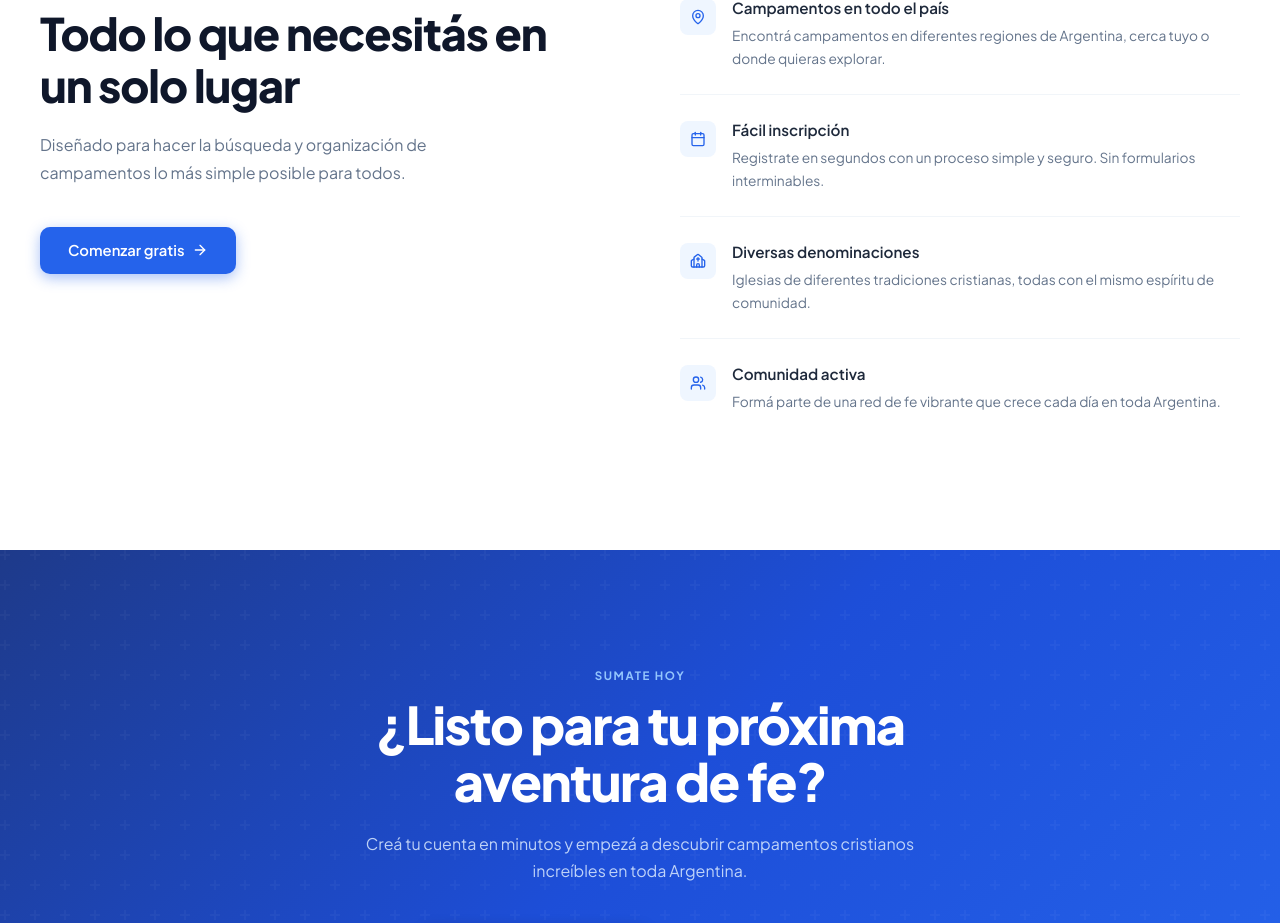
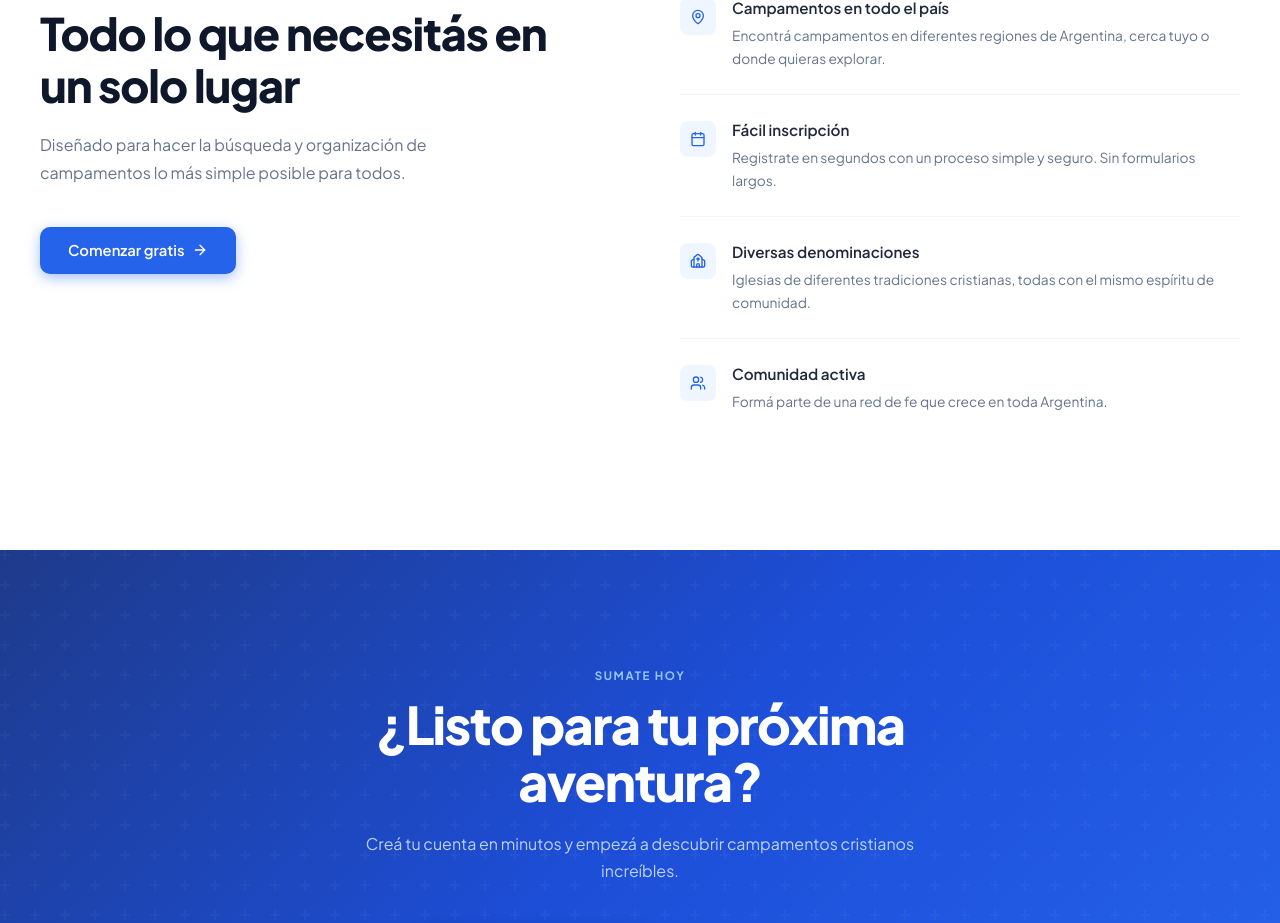
Before and after one commit to ICEPM-Dev/Buscampa, a React (Vite) app in the folder frontend/: page / in a window 1280 px wide. Shown: the part 1728-2651 px from the top of the page. Built offline with nearby package versions, Linux system fonts and the light colour scheme; no server answers.

Commit message:
borre denominacion y mejore diseño front

```diff
--- a/frontend/src/pages/Home.tsx
+++ b/frontend/src/pages/Home.tsx
@@ -642,7 +642,7 @@ export default function Home() {
                 {
                   icon: <Calendar size={16} />,
                   title: "Fácil inscripción",
-                  text: "Registrate en segundos con un proceso simple y seguro. Sin formularios interminables.",
+                  text: "Registrate en segundos con un proceso simple y seguro. Sin formularios largos.",
                 },
                 {
                   icon: <Church size={16} />,
@@ -652,7 +652,7 @@ export default function Home() {
                 {
                   icon: <Users size={16} />,
                   title: "Comunidad activa",
-                  text: "Formá parte de una red de fe vibrante que crece cada día en toda Argentina.",
+                  text: "Formá parte de una red de fe que crece en toda Argentina.",
                 },
               ].map((f) => (
                 <div className="feature-item" key={f.title}>
@@ -675,11 +675,11 @@ export default function Home() {
                 Sumate hoy
               </span>
               <h2 className="cta-title">
-                ¿Listo para tu próxima aventura de fe?
+                ¿Listo para tu próxima aventura?
               </h2>
               <p className="cta-sub">
                 Creá tu cuenta en minutos y empezá a descubrir campamentos
-                cristianos increíbles en toda Argentina.
+                cristianos increíbles.
               </p>
               <div
                 style={{
```
